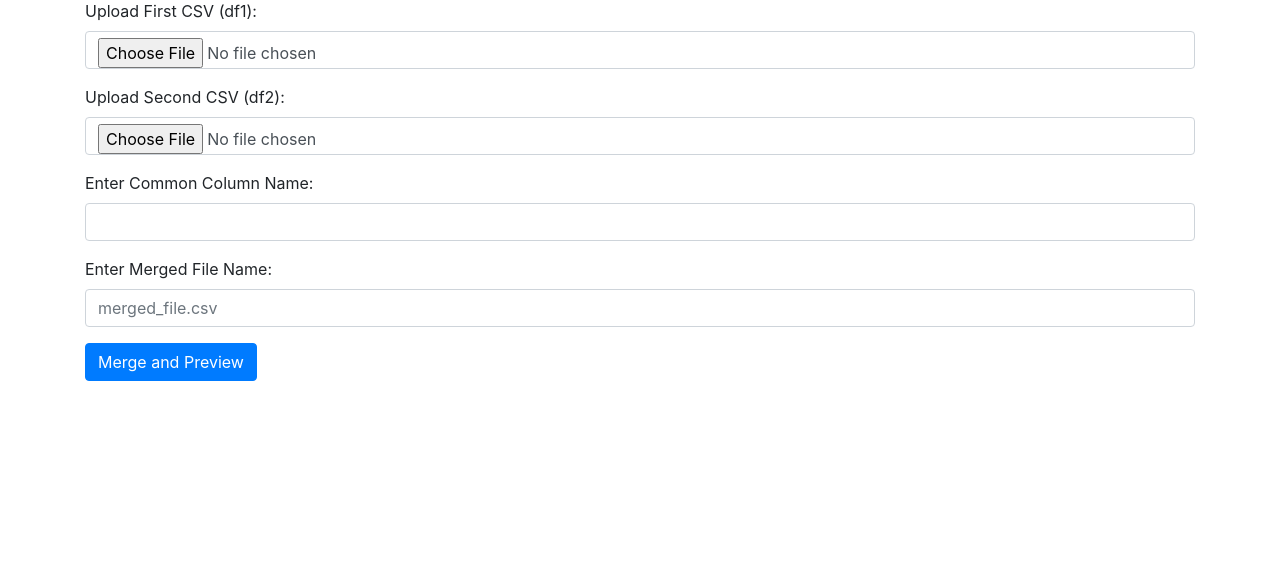
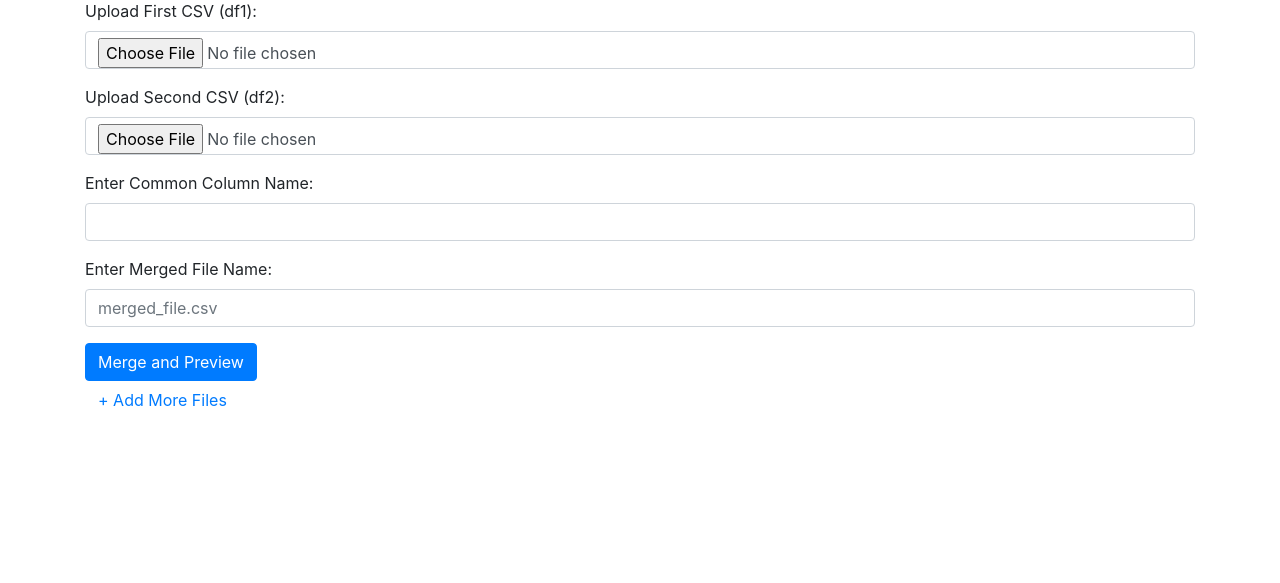
Before and after one commit to Prince29chouhan/merge_csv, a Flask app: page / in a window 1280 px wide. Shown: the part 95-678 px from the top of the page. Run offline with Flask 3, Linux system fonts and the light colour scheme; some libraries are stand-ins or nearby versions.

Commit message:
multiple file merge option added

```diff
--- a/templates/index.html
+++ b/templates/index.html
@@ -38,7 +38,7 @@
             <button type="submit" class="btn btn-primary">Merge and Preview</button>
         </form>
 
-        <!-- <button type="button" class="btn btn-link" onclick="addFileInput()">+ Add More Files</button> -->
+        <button type="button" class="btn btn-link" onclick="addFileInput()">+ Add More Files</button>
 
         {% if error_message %}
         <div class="alert alert-danger mt-4">
```
